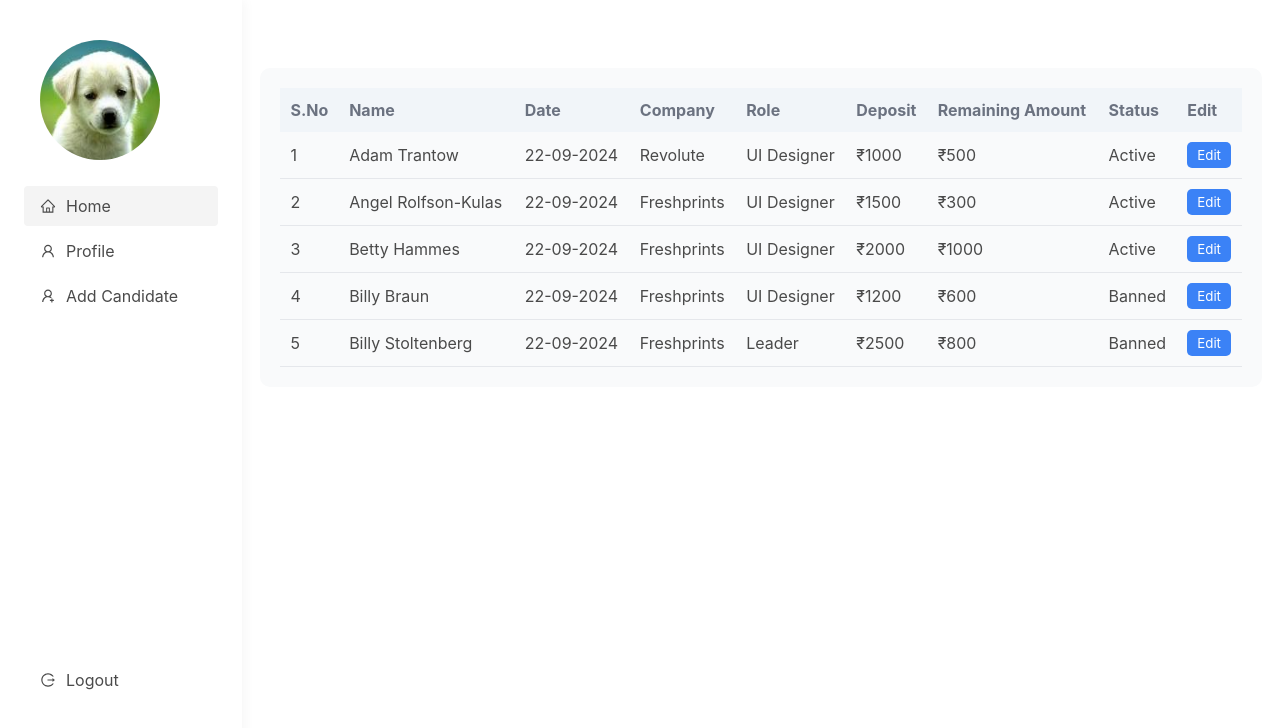
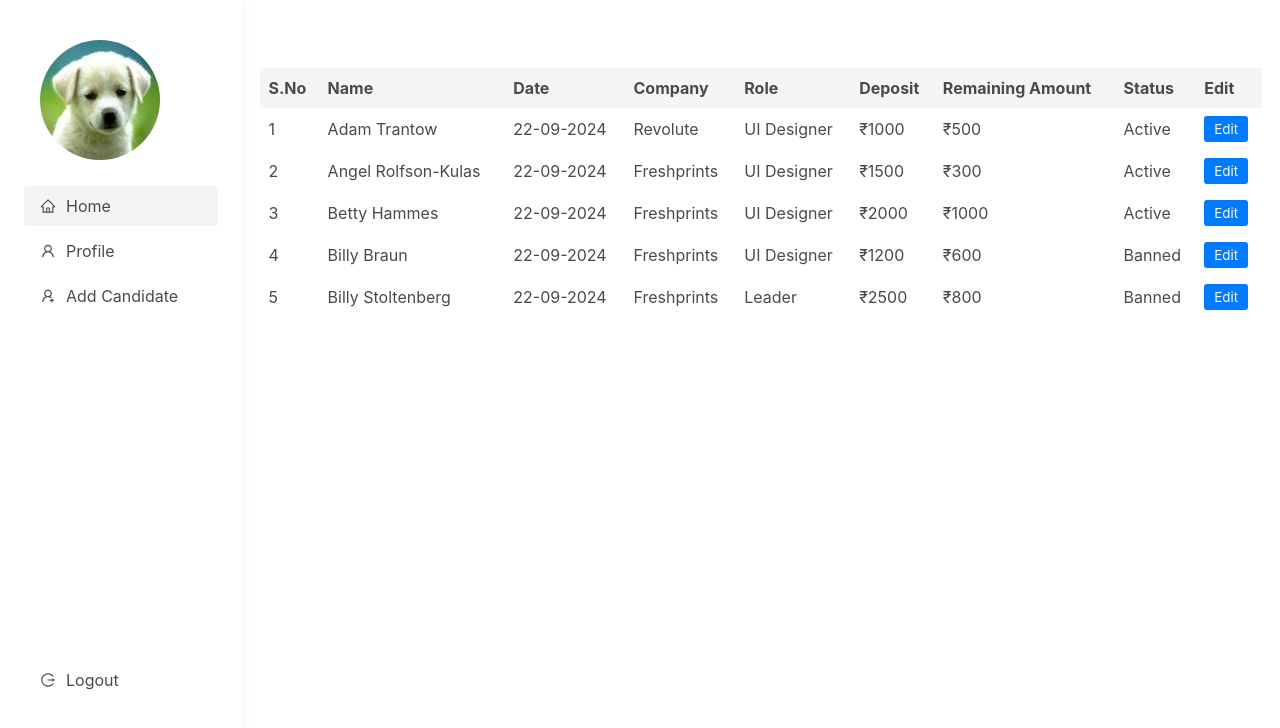
Before and after one commit to dhanrajjangid/minimal-react-template, a React (Vite) app: page /home in a window 1280 px wide. Shown: the top 728 px of the page. Built offline with nearby package versions, Linux system fonts and the light colour scheme; sample sign-in values are in the browser's storage.

Commit message:
added expanded view for table

```diff
--- a/src/components/Common/FormInputs.jsx
+++ b/src/components/Common/FormInputs.jsx
@@ -66,7 +66,7 @@ export const Label = styled.label`
 // Button component (Contained)
 export const ContainedButton = styled.button`
   box-sizing: border-box;
-  padding: 15px 20px;
+  padding: ${(props) => (props?.padding ? props?.padding : "15px 20px")};
   width: 100%;
   border-radius: 5px;
   background-color: ${(props) =>
@@ -75,7 +75,6 @@ export const ContainedButton = styled.button`
   cursor: pointer;
   transition: background-color 0.3s ease;
   border: ${(props) => (props?.border ? props?.border : "1px solid #333")};
-
   &:hover {
     background-color: #fff;
     color: #333;
@@ -86,9 +85,9 @@ export const ContainedButton = styled.button`
 export const OutlinedButton = styled.button`
   box-sizing: border-box;
 
-  padding: 15px 20px;
+  padding: ${(props) => (props?.padding ? props?.padding : "15px 20px")};
   width: 100%;
-  border: 2px solid #333;
+  border: ${(props) => (props?.border ? props?.border : "2px solid #333")};
   border-radius: 5px;
   background-color: transparent;
   cursor: pointer;
--- a/src/view/CandidateList/Components/FormModal.jsx
+++ b/src/view/CandidateList/Components/FormModal.jsx
@@ -2,15 +2,17 @@
 import React, { useState } from "react";
 import {
   Overlay,
-  ModalContainer,
+  FormModalContainer,
   CloseButton,
   FormField,
   Label,
-  Input,
   Select,
-  SaveButton,
 } from "./StyledComponents";
-import { ContainedButton, OutlinedButton, TextField } from "@/components/Common/FormInputs";
+import {
+  ContainedButton,
+  OutlinedButton,
+  TextField,
+} from "@/components/Common/FormInputs";
 
 const FormModal = ({ user, closeModal }) => {
   const [formData, setFormData] = useState({
@@ -34,7 +36,7 @@ const FormModal = ({ user, closeModal }) => {
 
   return (
     <Overlay>
-      <ModalContainer>
+      <FormModalContainer>
         <CloseButton onClick={closeModal}>×</CloseButton>
         <form>
           <FormField>
@@ -109,12 +111,26 @@ const FormModal = ({ user, closeModal }) => {
               </option>
             </Select>
           </FormField>
-          <div style={{display: 'flex', gap: 5}}>
-          <OutlinedButton onClick={closeModal}>Cancel</OutlinedButton>
-          <ContainedButton onClick={handleSave}>Save</ContainedButton>
+          <div style={{ display: "flex", gap: 5 }}>
+            <OutlinedButton
+              padding="15px 10px"
+              backgroundColor="#BD9BC7"
+              border="1px solid #BD9BC7"
+              onClick={closeModal}
+            >
+              Cancel
+            </OutlinedButton>
+            <ContainedButton
+              padding="15px 10px"
+              backgroundColor="#BD9BC7"
+              border="1px solid #BD9BC7"
+              onClick={handleSave}
+            >
+              Save
+            </ContainedButton>
           </div>
         </form>
-      </ModalContainer>
+      </FormModalContainer>
     </Overlay>
   );
 };
--- a/src/view/CandidateList/Components/StyledComponents.jsx
+++ b/src/view/CandidateList/Components/StyledComponents.jsx
@@ -1,46 +1,4 @@
-import styled from 'styled-components';
-
-// Table styles
-export const TableContainer = styled.div`
-  width: 100%;
-  padding: 20px;
-  background-color: #f9fafb;
-  border-radius: 10px;
-`;
-
-export const TableElement = styled.table`
-  width: 100%;
-  border-collapse: collapse;
-  text-align: left;
-`;
-
-export const Thead = styled.thead`
-  background-color: #f1f5f9;
-`;
-
-export const Th = styled.th`
-  padding: 10px;
-  font-weight: bold;
-  color: #6b7280;
-`;
-
-export const Td = styled.td`
-  padding: 10px;
-  border-bottom: 1px solid #e5e7eb;
-`;
-
-export const EditButton = styled.button`
-  padding: 5px 10px;
-  background-color: #3b82f6;
-  color: white;
-  border: none;
-  border-radius: 5px;
-  cursor: pointer;
-
-  &:hover {
-    background-color: #2563eb;
-  }
-`;
+import styled from "styled-components";
 
 // Modal styles
 export const Overlay = styled.div`
@@ -53,6 +11,17 @@ export const Overlay = styled.div`
   display: flex;
   justify-content: center;
   align-items: center;
+`;
+
+export const FormModalContainer = styled.div`
+  background-color: white;
+  padding: 20px;
+  height: 70vh;
+  overflow: auto;
+  border-radius: 10px;
+  width: 350px;
+  box-shadow: 0 2px 10px rgba(0, 0, 0, 0.1);
+  position: relative;
 `;
 
 export const ModalContainer = styled.div`
@@ -116,3 +85,65 @@ export const SaveButton = styled.button`
     background-color: #2563eb;
   }
 `;
+
+// Desktop View
+export const TableContainer = styled.div`
+  width: 100%;
+  overflow-x: auto;
+  @media (max-width: 768px) {
+    display: none; // Hide table on mobile
+  }
+`;
+
+export const TableElement = styled.table`
+  width: 100%;
+  border-collapse: collapse;
+`;
+
+export const Thead = styled.thead`
+  background-color: #f5f5f5;
+`;
+
+export const Th = styled.th`
+  padding: 8px;
+  text-align: left;
+`;
+
+export const Td = styled.td`
+  padding: 8px;
+`;
+
+// Edit Button styling
+export const EditButton = styled.button`
+  background-color: #007bff;
+  color: white;
+  padding: 5px 10px;
+  border: none;
+  border-radius: 3px;
+  cursor: pointer;
+`;
+
+// Mobile View (Card view)
+export const MobileView = styled.div`
+  display: none;
+  box-sizing: border-box;
+  @media (max-width: 768px) {
+    display: block;
+  }
+`;
+
+export const MobileCard = styled.div`
+  background-color: #F5F5F5;
+  box-sizing: border-box;
+  min-width: 350px;
+  width: 100%;
+  margin-bottom: 15px;
+  padding: 15px;
+  border-radius: 5px;
+`;
+
+export const MobileCardContent = styled.div`
+  margin-bottom: 10px;
+  display: flex;
+  justify-content: space-between;
+`;
--- a/src/view/CandidateList/Components/Table.jsx
+++ b/src/view/CandidateList/Components/Table.jsx
@@ -1,4 +1,3 @@
-// Table.js
 import React, { useState } from "react";
 import {
   TableContainer,
@@ -7,8 +6,12 @@ import {
   Th,
   Td,
   EditButton,
-} from "./StyledComponents";
+  MobileView,
+  MobileCard,
+  MobileCardContent,
+} from "./StyledComponents"; // Update styled components as well
 import FormModal from "./FormModal";
+import { ContainedButton } from "@/components/Common/FormInputs";
 
 const Table = () => {
   const [isModalOpen, setIsModalOpen] = useState(false);
@@ -74,6 +77,8 @@ const Table = () => {
   };
 
   return (
+    <>
+      {/* Desktop View */}
       <TableContainer>
         <TableElement>
           <Thead>
@@ -107,8 +112,46 @@ const Table = () => {
             ))}
           </tbody>
         </TableElement>
+      </TableContainer>
+
+      {/* Mobile View */}
+      <MobileView>
+        {users.map((user, index) => (
+          <MobileCard key={index}>
+            <MobileCardContent>
+              <strong>Name:</strong> {user.name}
+            </MobileCardContent>
+            <MobileCardContent>
+              <strong>Date:</strong> {user.date}
+            </MobileCardContent>
+            <MobileCardContent>
+              <strong>Company:</strong> {user.company}
+            </MobileCardContent>
+            <MobileCardContent>
+              <strong>Role:</strong> {user.role}
+            </MobileCardContent>
+            <MobileCardContent>
+              <strong>Deposit:</strong> ₹{user.deposit}
+            </MobileCardContent>
+            <MobileCardContent>
+              <strong>Remaining Amount:</strong> ₹{user.remainingAmount}
+            </MobileCardContent>
+            <MobileCardContent>
+              <strong>Status:</strong> {user.status}
+            </MobileCardContent>
+            <ContainedButton
+              padding="10px 5px"
+              backgroundColor="#BD9BC7"
+              border="1px solid #BD9BC7"
+              onClick={() => openModal(user)}
+            >
+              Edit
+            </ContainedButton>
+          </MobileCard>
+        ))}
+      </MobileView>
       {isModalOpen && <FormModal user={selectedUser} closeModal={closeModal} />}
-    </TableContainer>
+    </>
   );
 };
 
```
Lines whose indentation alone changed are shown as unchanged.
